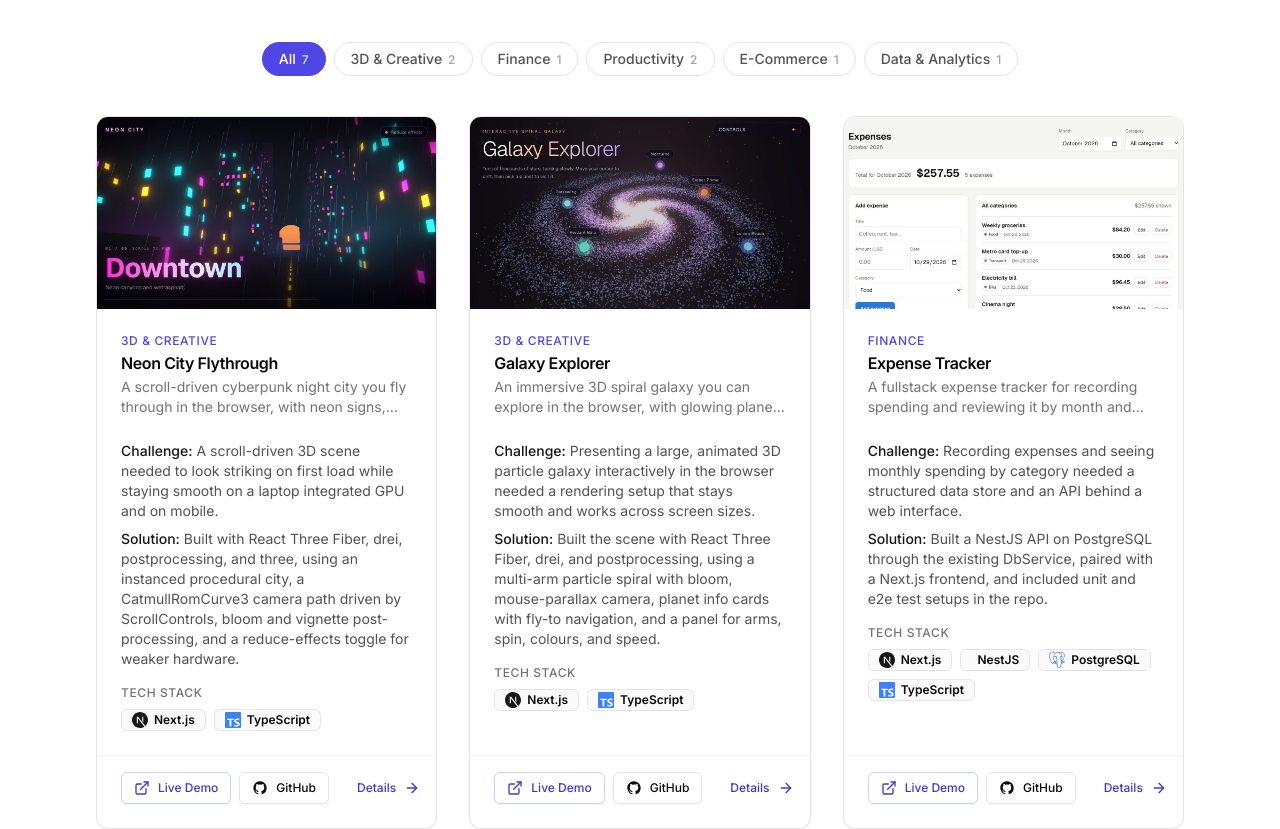
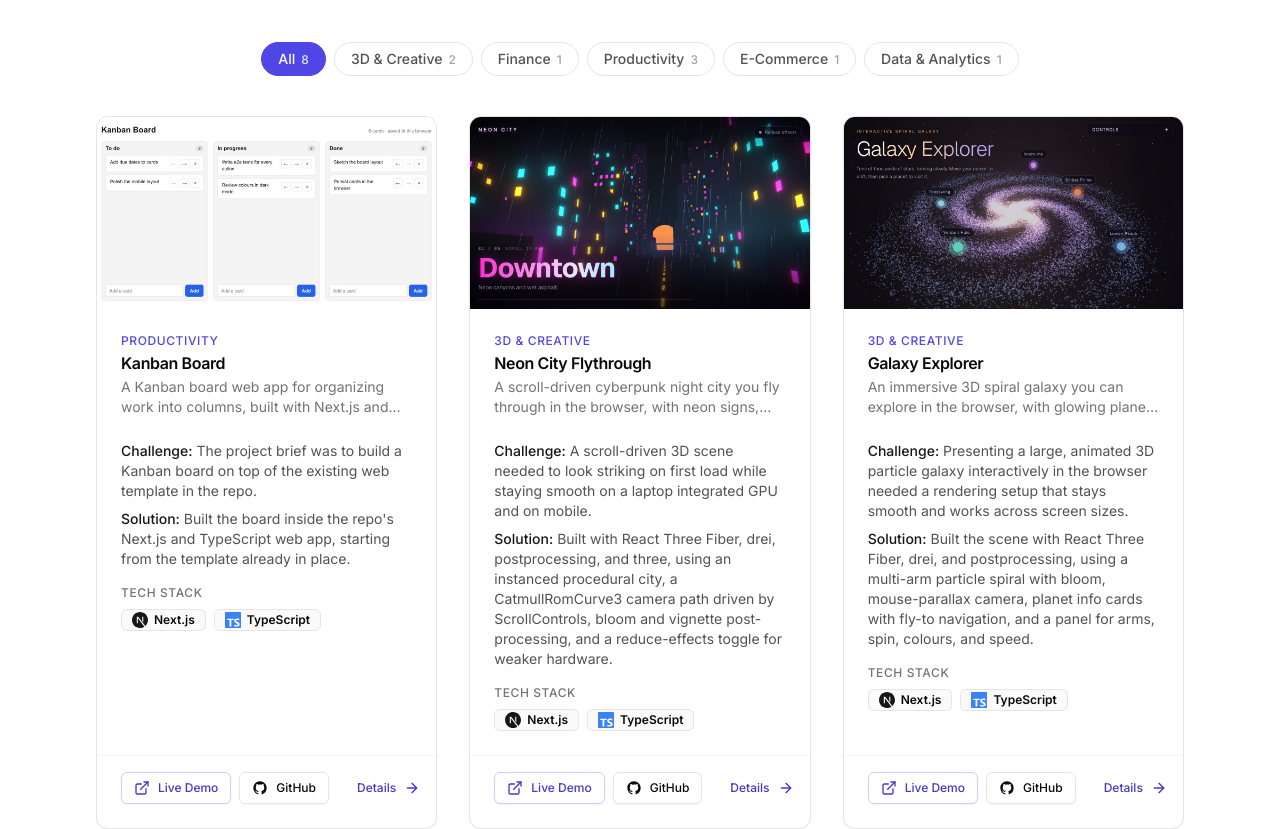
Before and after one commit to catvuduong/dcv-portfolio-v2, a Next.js app: page / in a window 1280 px wide. Shown: the part 1547-2376 px from the top of the page. Built offline with nearby package versions, Linux system fonts and the light colour scheme.

Commit message:
feat(projects): add kanban-board

```diff
--- a/src/data/portfolio.ts
+++ b/src/data/portfolio.ts
@@ -86,6 +86,21 @@ export type Project = {
 };
 
 export const projects: Project[] = [
+  {
+    id: "kanban-board",
+    category: "Productivity",
+    title: "Kanban Board",
+    description:
+      "A Kanban board web app for organizing work into columns, built with Next.js and TypeScript.",
+    problem:
+      "The project brief was to build a Kanban board on top of the existing web template in the repo.",
+    solution:
+      "Built the board inside the repo's Next.js and TypeScript web app, starting from the template already in place.",
+    techStack: ["Next.js", "TypeScript"],
+    liveUrl: "https://kanban-board-web-6704.vercel.app",
+    githubUrl: "https://github.com/catvuduong/kanban-board",
+    image: "/projects/kanban-board.jpg",
+  },
   {
     id: "neon-city-flythrough",
     category: "3D & Creative",
```
Also changed, not shown: public/projects/kanban-board.jpg (added).
